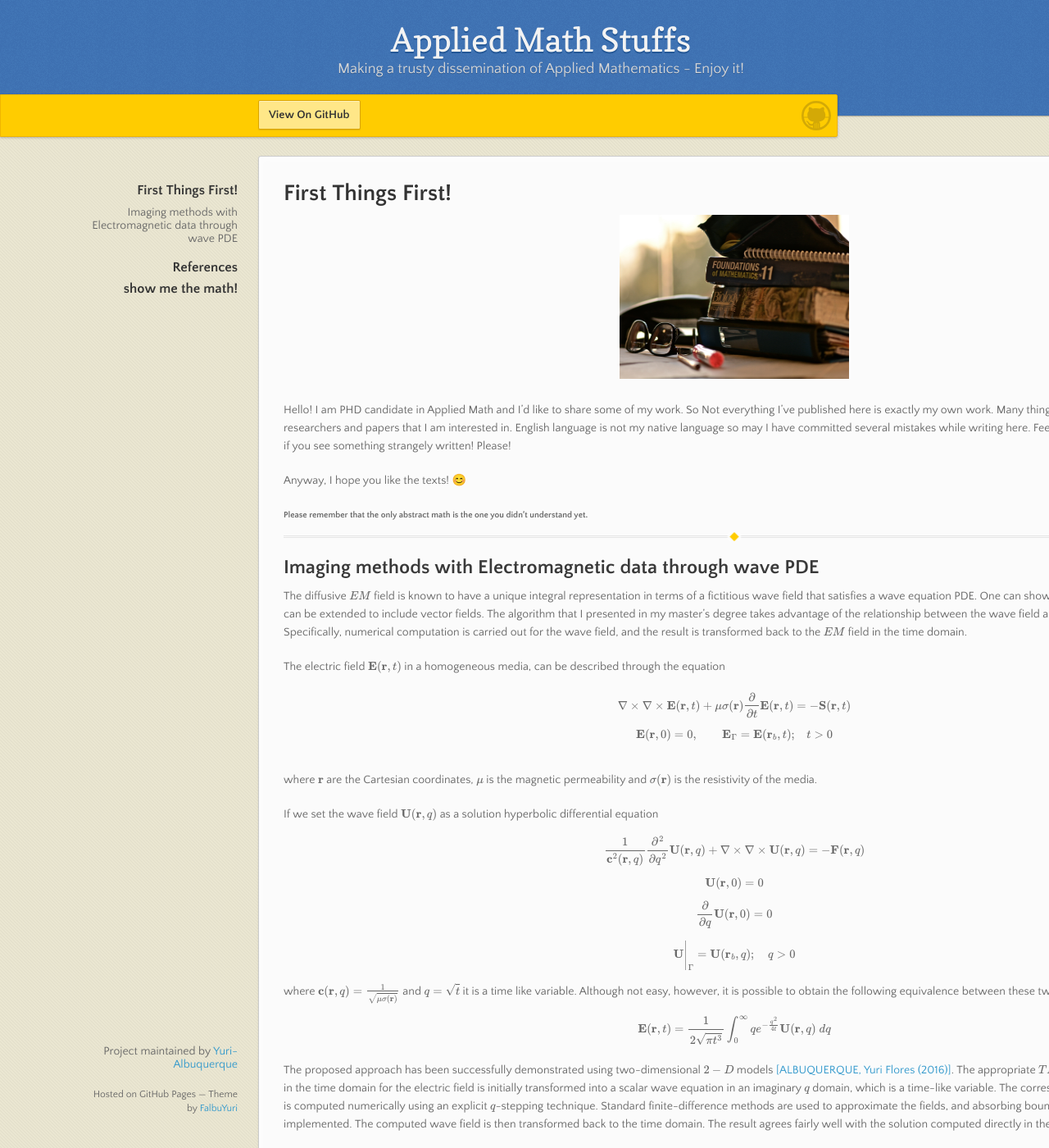
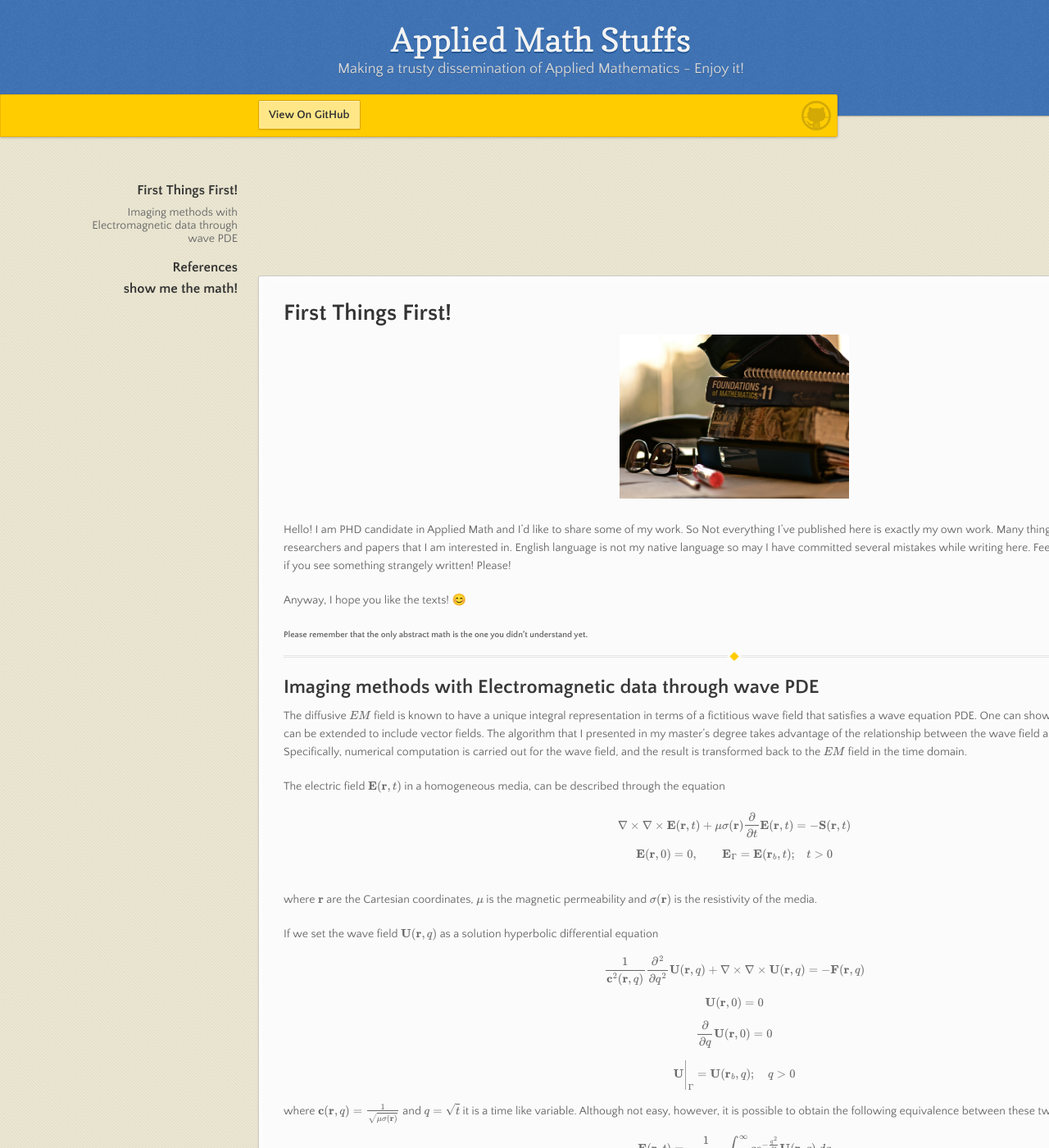
Before and after one commit to Yuri-Albuquerque/yuri_blog, a Jekyll site: the page built from index.md, in a window 1280 px wide and 1400 px high. Shown: the whole window at 82% size. Built offline with Jekyll 4.4.1, drawn with Linux system fonts in a browser that asks for light colours; emoji names are drawn with the system emoji font; formulas are drawn with MathJax 3; our own code applies the rules of GitHub Pages for plain Markdown files.

Commit message:
change position of topics section from 'fixed' to 'relative'

```diff
--- a/_sass/jekyll-theme-leap-day.scss
+++ b/_sass/jekyll-theme-leap-day.scss
@@ -271,6 +271,7 @@
 }
 
 section {
+  // here we just can change the contents section
   // width:890px;
   width:1100px;
   padding: 30px 30px 50px 30px;
@@ -289,7 +290,8 @@
 
 nav {
   width: 230px;
-  position: fixed;
+  // position: fixed;
+  position: relative;
   top: 220px;
   left:50%;
   margin-left:-580px;
@@ -344,7 +346,8 @@
 
 footer {
   width:180px;
-  position: fixed;
+  // position: fixed;
+  position: relative;
   left:50%;
   margin-left:-530px;
   bottom:20px;
```
